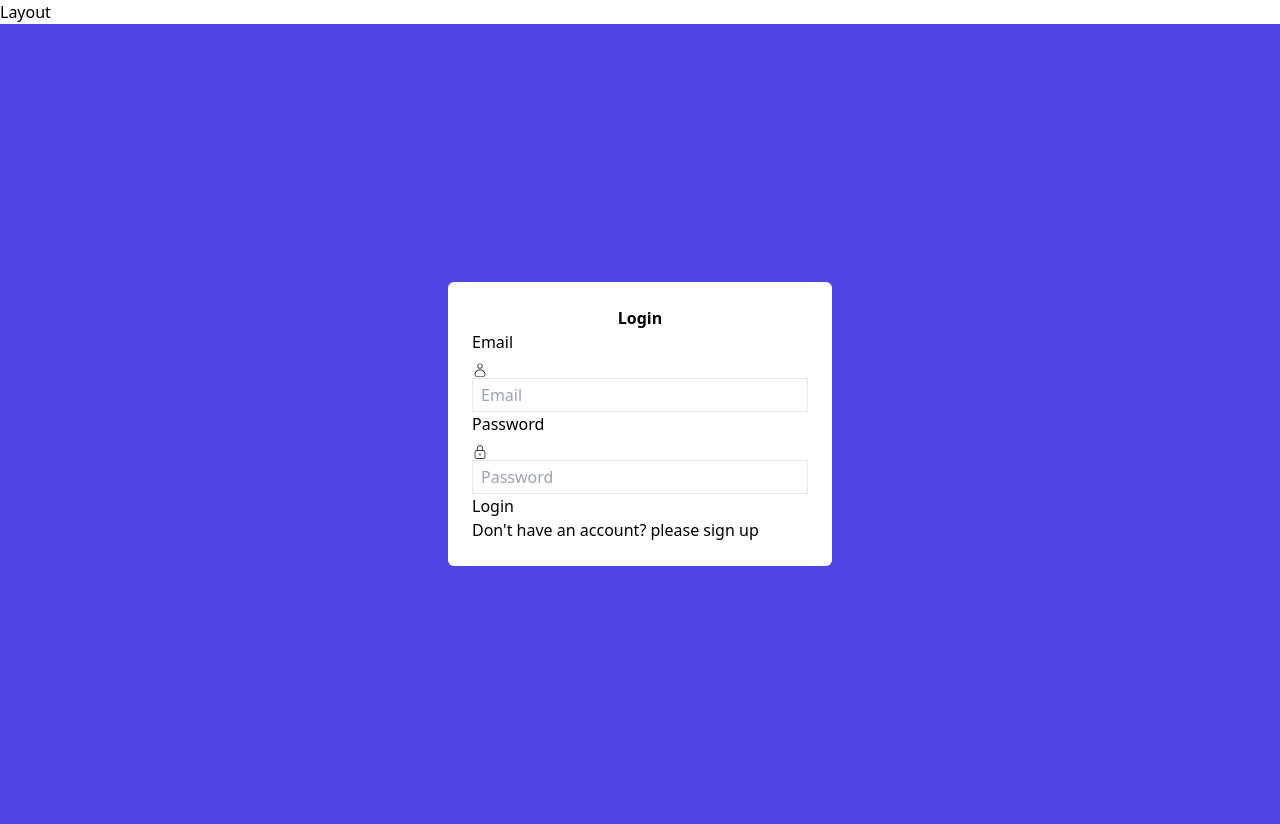
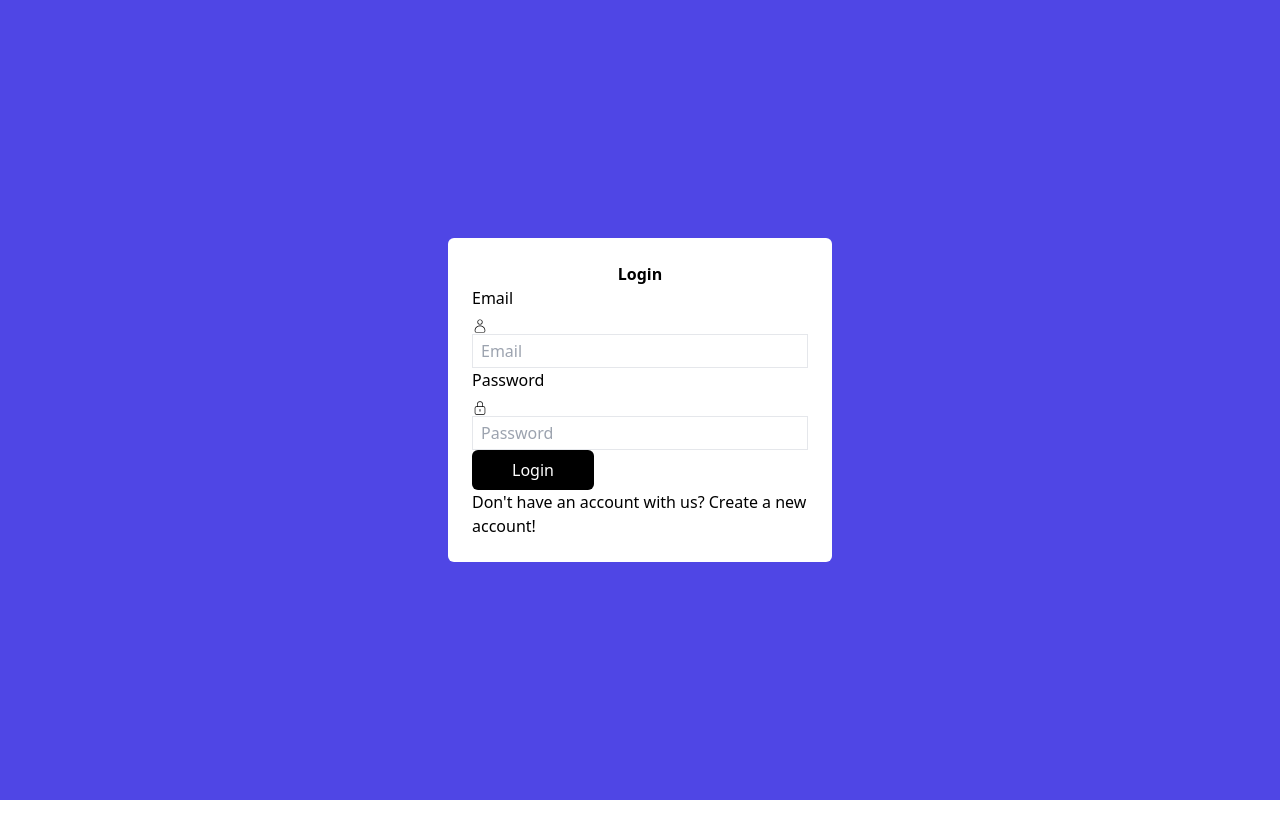
Before and after one commit to saanvisuri06/hoth, a React (Create React App) app in the folder hoth_kindness/: page / in a window 1280 px wide. After the commit the page ends 800 px from the top, so only its background shows below. Built offline with nearby package versions, Linux system fonts and the light colour scheme; no server answers.

Commit message:
sign up design

```diff
--- a/hoth_kindness/src/Pages/Login.jsx
+++ b/hoth_kindness/src/Pages/Login.jsx
@@ -60,10 +60,12 @@ const LoginPage = ({CiUser, CiLock}) => {
           placeholder="Password"
           />
         </div>
-        <button type="submit">Login</button>
+        <div>
+          <button className="px-10 py-2 text-2x1 rounded-md bg-black text-white" type="submit">Login</button>
+        </div>
       </form>
       {error && <p>{error}</p>} {/* Display error if login fails */}
-      <Link to="/signup"><p>Don't have an account? please sign up</p></Link>
+      <Link to="/signup"><p>Don't have an account with us? Create a new account!</p></Link>
       </div>
       </div>
     </div>
--- a/hoth_kindness/src/layout/MainLayout.jsx
+++ b/hoth_kindness/src/layout/MainLayout.jsx
@@ -5,7 +5,6 @@ const MainLayout = () => {
 
   return (
     <>
-    <div>Layout</div>
     <Outlet />
     </>
   )
```
Also changed, not shown: 1 other file (tests, documents, lock files or other folders).
